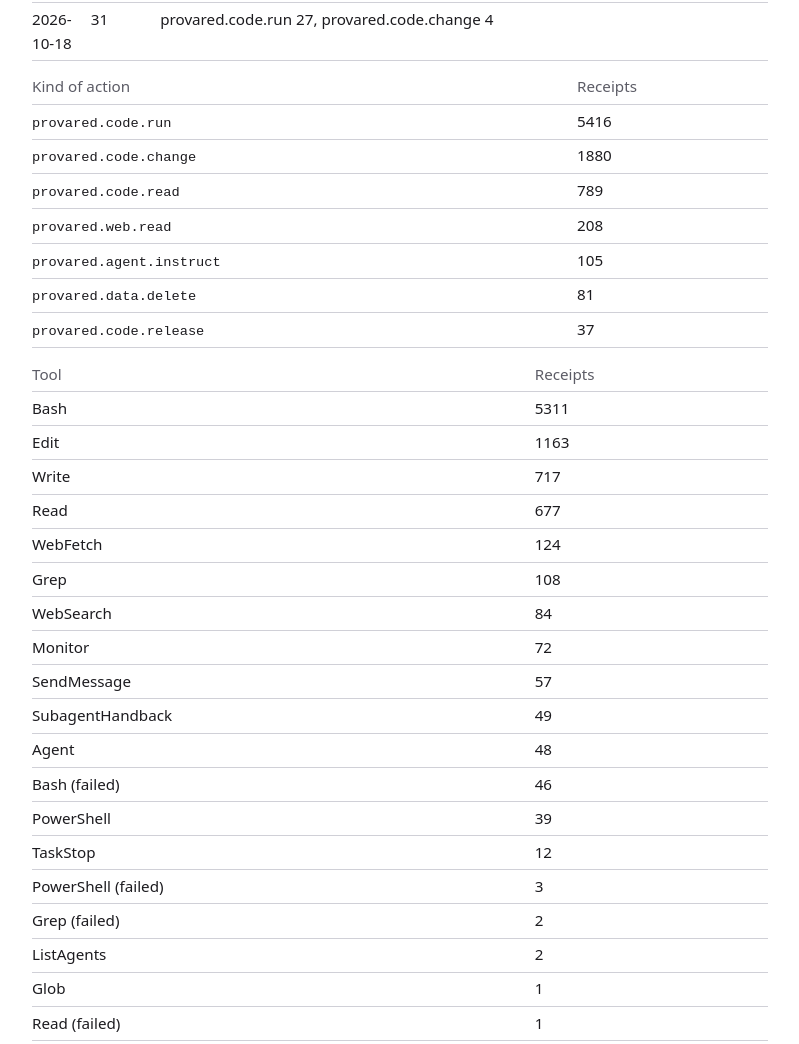
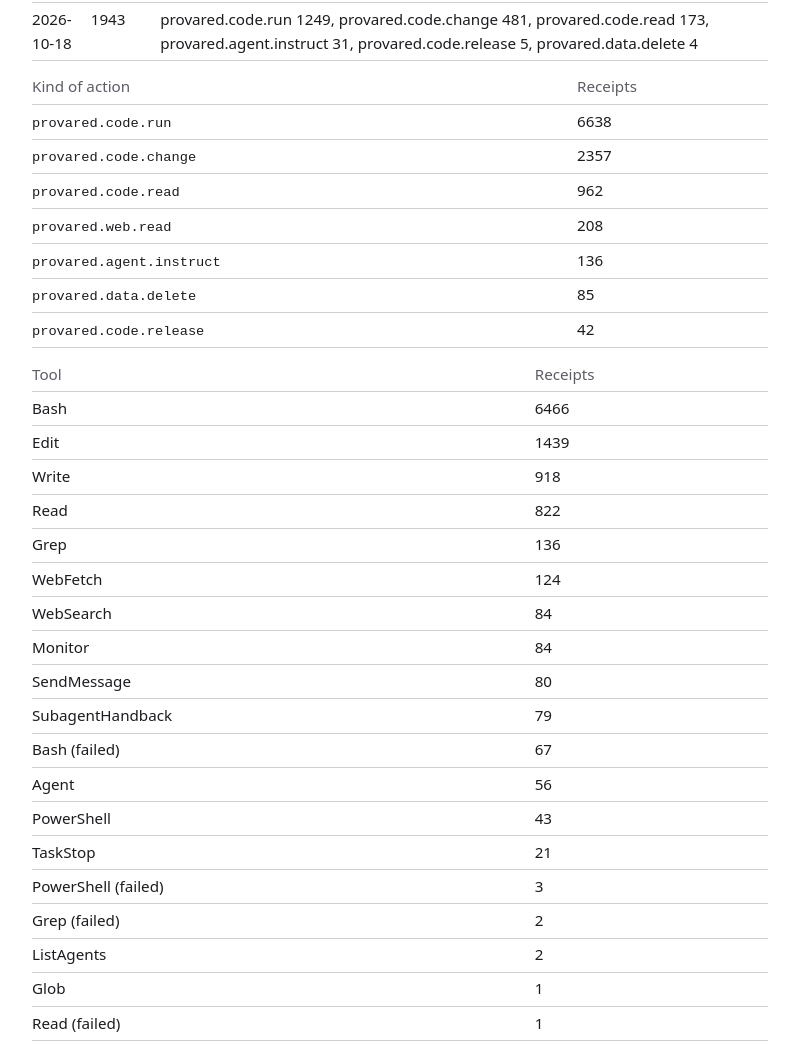
Before and after one commit to provared/provared, a website: page site/records/index.html in a window 1280 px wide. Shown: the part 3067-4111 px from the top of the page, without its empty margins (240-1039 px from the left). Drawn offline with Linux system fonts and the light colour scheme.

Commit message:
The record page for 19 October 2026: 10,428 receipts under 11 seals
Made by tools/make-record-page.mjs from the book sealed at entry 10438,
with the committed checker. The book and the checker's answer are in the
release "record".

Co-Authored-By: Claude Opus 5.5 <noreply@anthropic.com>

```diff
--- a/site/records/index.html
+++ b/site/records/index.html
@@ -30,7 +30,7 @@
 </header>
 <main>
 
-<p>Everything else on this site is an invented example. This page is a real record, kept day by day: the coding agent the author runs to build Provared, recorded under permissions the author signed with their own passkey. The record is added to each day until the latest permission ends on 2026-12-31 23:59 UTC. This page was last made on 2026-10-18 00:08 UTC, from a book of 8528 entries.</p>
+<p>Everything else on this site is an invented example. This page is a real record, kept day by day: the coding agent the author runs to build Provared, recorded under permissions the author signed with their own passkey. The record is added to each day until the latest permission ends on 2026-12-31 23:59 UTC. This page was last made on 2026-10-18 23:56 UTC, from a book of 10441 entries.</p>
 
 <h2>What the agent is for</h2>
 <p>The agent is Claude Code, a coding agent, which the author uses in their own time to read and change the code of Provared in its repository, run its tests and tools, and publish what the author approves. The permission names it, allows seven kinds of action with limits on four of them, states five rules of conduct, and was signed on 10 October 2026 at <a href="../sign/">prova.red/sign/</a> with the author's passkey. It was renewed with permission 2, in force from 2026-10-14 19:23 UTC until 2026-12-31 23:59 UTC, with changes that its entry below shows. The author's name in it, "Pavel i", is what the author typed: a name in a record is a label, and only the keys are checked.</p>
@@ -81,7 +81,7 @@ Entry 3887: SLIP J0TC03NY5y5YKw7G3FbSrCMmflpfoatCsLaKTCpJNWY
   Signature, passkey (ES256): valid</pre>
 
 <h2>What the agent did</h2>
-<p>8516 receipts, from 2026-10-10 21:20 UTC to 2026-10-18 00:07 UTC, under 10 seals. Days and times are in UTC.</p>
+<p>10428 receipts, from 2026-10-10 21:20 UTC to 2026-10-18 23:55 UTC, under 11 seals. Days and times are in UTC.</p>
 <table>
   <thead><tr><th>Day</th><th>Receipts</th><th>By kind of action</th></tr></thead>
   <tbody>
@@ -93,38 +93,38 @@ Entry 3887: SLIP J0TC03NY5y5YKw7G3FbSrCMmflpfoatCsLaKTCpJNWY
     <tr><td>2026-10-15</td><td>626</td><td>provared.code.run 373, provared.code.change 185, provared.code.read 47, provared.agent.instruct 9, provared.data.delete 8, provared.code.release 4</td></tr>
     <tr><td>2026-10-16</td><td>1265</td><td>provared.code.run 746, provared.code.change 372, provared.code.read 82, provared.data.delete 30, provared.agent.instruct 21, provared.code.release 9, provared.web.read 5</td></tr>
     <tr><td>2026-10-17</td><td>1906</td><td>provared.code.run 1264, provared.code.change 379, provared.code.read 217, provared.agent.instruct 40, provared.code.release 6</td></tr>
-    <tr><td>2026-10-18</td><td>31</td><td>provared.code.run 27, provared.code.change 4</td></tr>
+    <tr><td>2026-10-18</td><td>1943</td><td>provared.code.run 1249, provared.code.change 481, provared.code.read 173, provared.agent.instruct 31, provared.code.release 5, provared.data.delete 4</td></tr>
   </tbody>
 </table>
 <table>
   <thead><tr><th>Kind of action</th><th>Receipts</th></tr></thead>
   <tbody>
-    <tr><td><code>provared.code.run</code></td><td>5416</td></tr>
-    <tr><td><code>provared.code.change</code></td><td>1880</td></tr>
-    <tr><td><code>provared.code.read</code></td><td>789</td></tr>
+    <tr><td><code>provared.code.run</code></td><td>6638</td></tr>
+    <tr><td><code>provared.code.change</code></td><td>2357</td></tr>
+    <tr><td><code>provared.code.read</code></td><td>962</td></tr>
     <tr><td><code>provared.web.read</code></td><td>208</td></tr>
-    <tr><td><code>provared.agent.instruct</code></td><td>105</td></tr>
-    <tr><td><code>provared.data.delete</code></td><td>81</td></tr>
-    <tr><td><code>provared.code.release</code></td><td>37</td></tr>
+    <tr><td><code>provared.agent.instruct</code></td><td>136</td></tr>
+    <tr><td><code>provared.data.delete</code></td><td>85</td></tr>
+    <tr><td><code>provared.code.release</code></td><td>42</td></tr>
   </tbody>
 </table>
 <table>
   <thead><tr><th>Tool</th><th>Receipts</th></tr></thead>
   <tbody>
-    <tr><td>Bash</td><td>5311</td></tr>
-    <tr><td>Edit</td><td>1163</td></tr>
-    <tr><td>Write</td><td>717</td></tr>
-    <tr><td>Read</td><td>677</td></tr>
+    <tr><td>Bash</td><td>6466</td></tr>
+    <tr><td>Edit</td><td>1439</td></tr>
+    <tr><td>Write</td><td>918</td></tr>
+    <tr><td>Read</td><td>822</td></tr>
+    <tr><td>Grep</td><td>136</td></tr>
     <tr><td>WebFetch</td><td>124</td></tr>
-    <tr><td>Grep</td><td>108</td></tr>
     <tr><td>WebSearch</td><td>84</td></tr>
-    <tr><td>Monitor</td><td>72</td></tr>
-    <tr><td>SendMessage</td><td>57</td></tr>
-    <tr><td>SubagentHandback</td><td>49</td></tr>
-    <tr><td>Agent</td><td>48</td></tr>
-    <tr><td>Bash (failed)</td><td>46</td></tr>
-    <tr><td>PowerShell</td><td>39</td></tr>
-    <tr><td>TaskStop</td><td>12</td></tr>
+    <tr><td>Monitor</td><td>84</td></tr>
+    <tr><td>SendMessage</td><td>80</td></tr>
+    <tr><td>SubagentHandback</td><td>79</td></tr>
+    <tr><td>Bash (failed)</td><td>67</td></tr>
+    <tr><td>Agent</td><td>56</td></tr>
+    <tr><td>PowerShell</td><td>43</td></tr>
+    <tr><td>TaskStop</td><td>21</td></tr>
     <tr><td>PowerShell (failed)</td><td>3</td></tr>
     <tr><td>Grep (failed)</td><td>2</td></tr>
     <tr><td>ListAgents</td><td>2</td></tr>
@@ -145,6 +145,7 @@ Entry 3887: SLIP J0TC03NY5y5YKw7G3FbSrCMmflpfoatCsLaKTCpJNWY
     <tr><td>entry 5326</td><td>the first 5326 entries</td><td>2026-10-16 20:02 UTC</td><td>no outside time-stamp: the time is the recorder's own word</td></tr>
     <tr><td>entry 6616</td><td>the first 6616 entries</td><td>2026-10-17 08:59 UTC</td><td>no outside time-stamp: the time is the recorder's own word</td></tr>
     <tr><td>entry 8526</td><td>the first 8526 entries</td><td>2026-10-18 00:07 UTC</td><td>no outside time-stamp: the time is the recorder's own word</td></tr>
+    <tr><td>entry 10437</td><td>the first 10437 entries</td><td>2026-10-18 23:55 UTC</td><td>no outside time-stamp: the time is the recorder's own word</td></tr>
   </tbody>
 </table>
 
@@ -161,12 +162,13 @@ Entry 3887: SLIP J0TC03NY5y5YKw7G3FbSrCMmflpfoatCsLaKTCpJNWY
   Was every signature checked?          yes
   Did the agent stay within its slip?   NO: first at entry 3135
   Time-stamped in a way you trust?      no
+  Witnessed by a witness you trust?     no (you named no witness you trust, --witness)
   Checked against keys you named?       yes: the passkeys you trust, and the recorder you expect
-  Slips 2, stubs 8516 (countersigned 0, one-sided 8516), seals 10</pre>
+  Slips 2, stubs 10428 (countersigned 0, one-sided 10428), seals 11</pre>
 <p>The whole answer, one block for each entry, is <a href="checker-answer.txt">checker-answer.txt</a>.</p>
 
 <h2>Check it yourself</h2>
-<p>The book is <a href="book.jsonl">book.jsonl</a> (8528 entries, about 58125 KB), and its permissions alone are <a href="slip.json">slip.json</a>, <a href="slip-2.json">slip-2.json</a>. A checker trusts nothing it is not told to trust, so name the keys: the two passkeys that signed the permissions, each by its thumbprint, and the recorder's three keys, by the fingerprint of the set. With Node.js 24.7 or later:</p>
+<p>The book is <a href="book.jsonl">book.jsonl</a> (10441 entries, about 71111 KB), and its permissions alone are <a href="slip.json">slip.json</a>, <a href="slip-2.json">slip-2.json</a>. A checker trusts nothing it is not told to trust, so name the keys: the two passkeys that signed the permissions, each by its thumbprint, and the recorder's three keys, by the fingerprint of the set. With Node.js 24.7 or later:</p>
 <pre>npm install provared
 npx provared-check book.jsonl --issuer BkrSDxKyk2FW0GD0-WCyOKcRRXZs6QDLBPjlBMItPPk --issuer Wt7n9Omj4ZvioJdUV4OhP2V0pAte3HAVpI0xqL_1aIw --sealer OOgdiubfBSeXkjMOi5bUcbFyXpuuorxC2gdtV2oyAhw</pre>
 <p>Or in a browser, on the <a href="../check/">checking page</a>: choose the file, and paste the thumbprints, one to a line, into the passkey box and the fingerprint into the recorder box. No browser tried on the author's computer on 13 October 2026 (Chrome 155, Edge 155 and Brave 155) has the third method a seal is signed with (SLH-DSA), so in a browser the page says that the check was not complete and gives no pass; all three check the receipts' quantum-safe signatures (ML-DSA). The command-line checker checks everything.</p>
```
Also changed, not shown: 1 other file.
